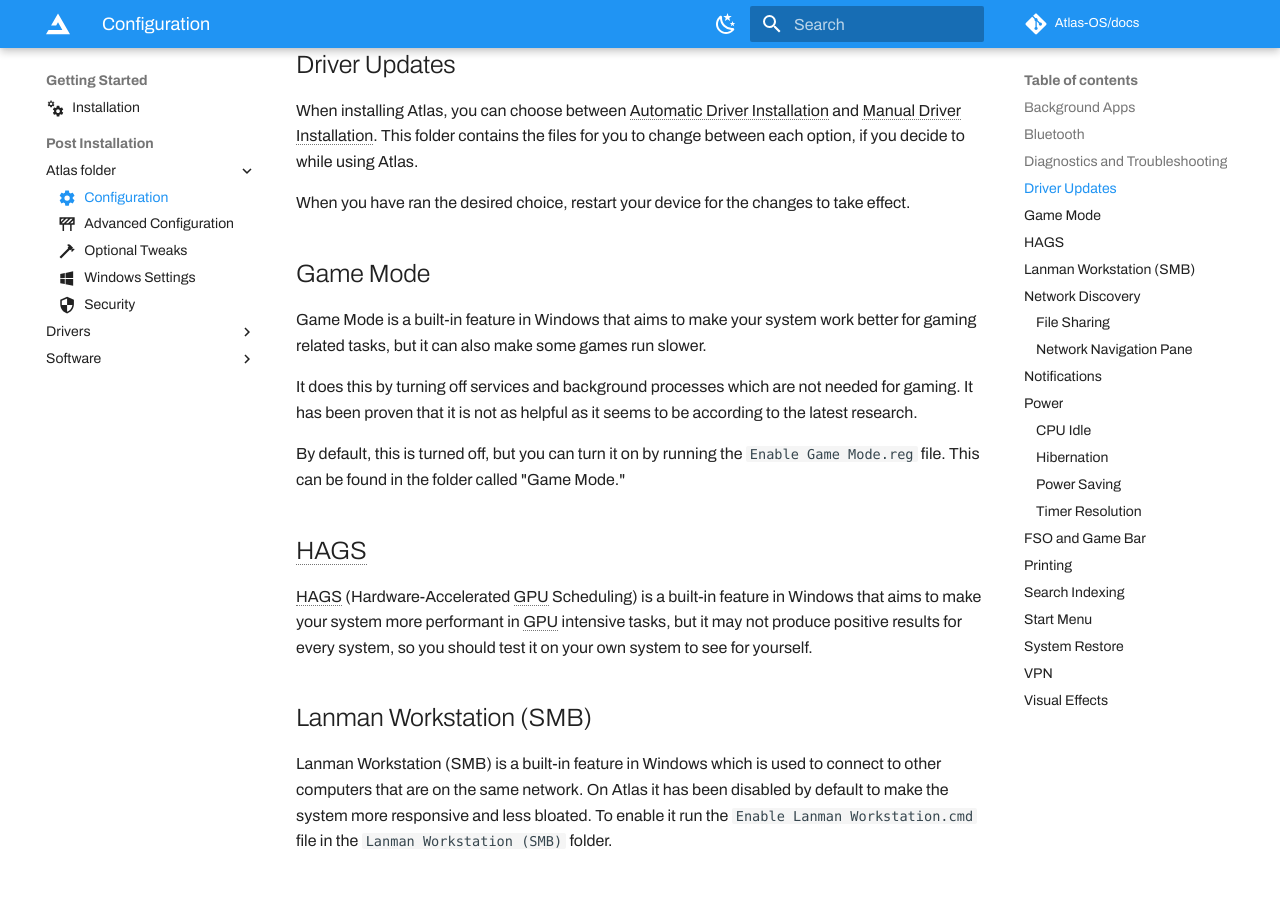
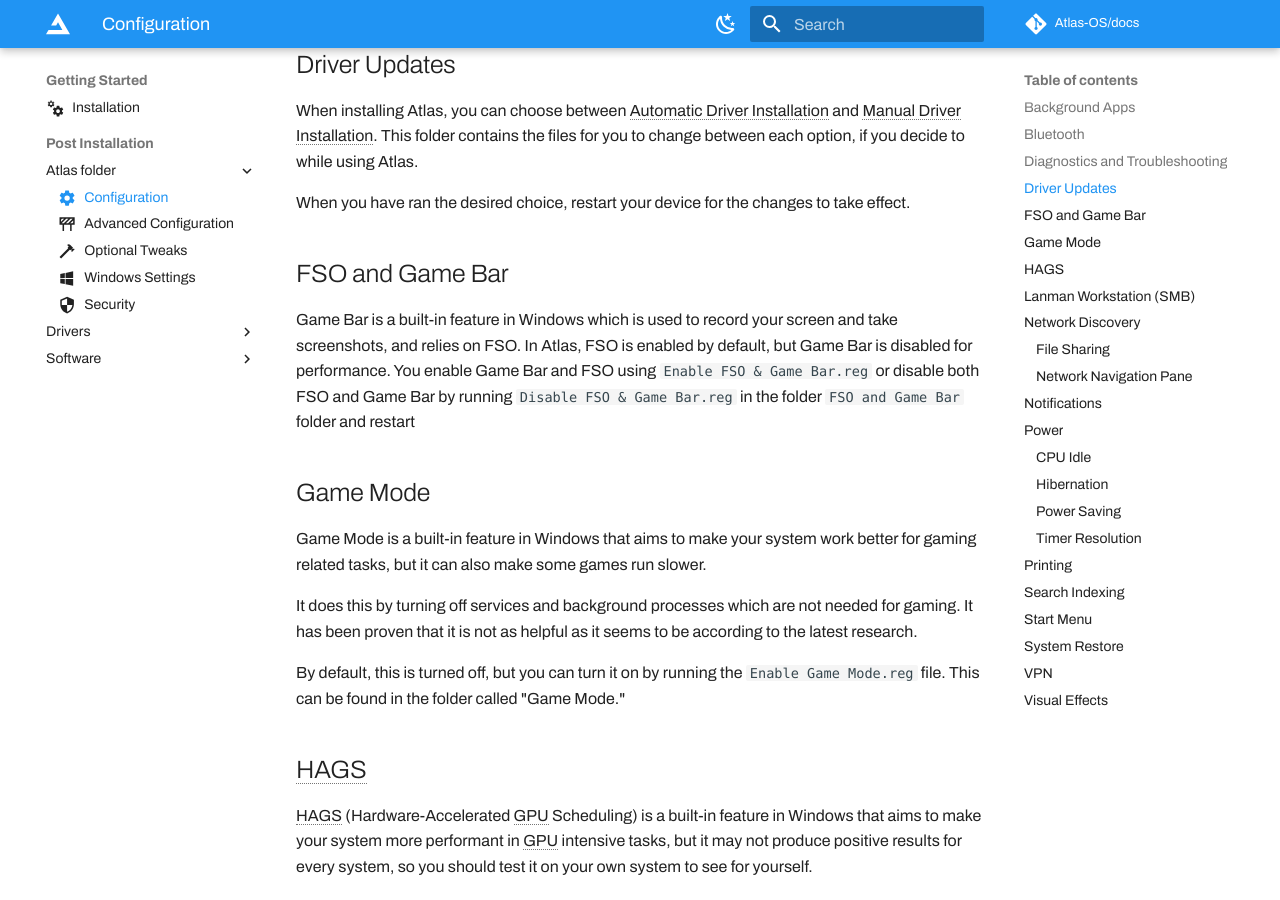
Before and after one commit to Atlas-OS/docs, an MkDocs documentation site: the page built from docs/getting-started/post-installation/atlas-folder/configuration.md, in a window 1280 px wide and 900 px high, scrolled down 1177 px. Built offline with MkDocs 1.6.1 and Material for MkDocs 9.7.7, drawn with Linux system fonts in a browser that asks for light colours; some web fonts are replaced; comment, search, counter and statistics services are not loaded; some of the changed text lies outside the part shown.

Commit message:
Fix: Reorder FSO and Game Bar

```diff
--- a/docs/getting-started/post-installation/atlas-folder/configuration.md
+++ b/docs/getting-started/post-installation/atlas-folder/configuration.md
@@ -34,6 +34,10 @@ Troubleshooting is a built-in feature in Windows which is used to help you troub
 When installing Atlas, you can choose between Automatic Driver Installation and Manual Driver Installation. This folder contains the files for you to change between each option, if you decide to while using Atlas.
 
 When you have ran the desired choice, restart your device for the changes to take effect.
+
+## FSO and Game Bar
+
+Game Bar is a built-in feature in Windows which is used to record your screen and take screenshots, and relies on FSO. In Atlas, FSO is enabled by default, but Game Bar is disabled for performance. You enable Game Bar and FSO using `Enable FSO & Game Bar.reg` or disable both FSO and Game Bar by running `Disable FSO & Game Bar.reg` in the folder `FSO and Game Bar` folder and restart
 
 ## Game Mode
 
@@ -91,10 +95,6 @@ If you wish to modify your choice after installation, you can do so through the
 
 Increasing the timer resolution improves precision, which is beneficial for applications that require consistent pacing or sleeping, such as multimedia applications and framerate limiters. This is at the cost of increased power consumption and is not always beneficial for all machines.
 
-## FSO and Game Bar
-
-Game Bar is a built-in feature in Windows which is used to record your screen and take screenshots, and relies on FSO. In Atlas, FSO is enabled by default, but Game Bar is disabled for performance. You enable Game Bar and FSO using `Enable FSO & Game Bar.reg` or disable both FSO and Game Bar by running `Disable FSO & Game Bar.reg` in the folder `FSO and Game Bar` folder and restart
-
 ## Printing
 
 Printing is a built-in feature in Windows which is used to print documents. On Atlas we have disabled it by default to make the system more responsive and less bloated. To enable it just run the `Enable Printing.cmd` file in the `Printing` folder and restart.
```
